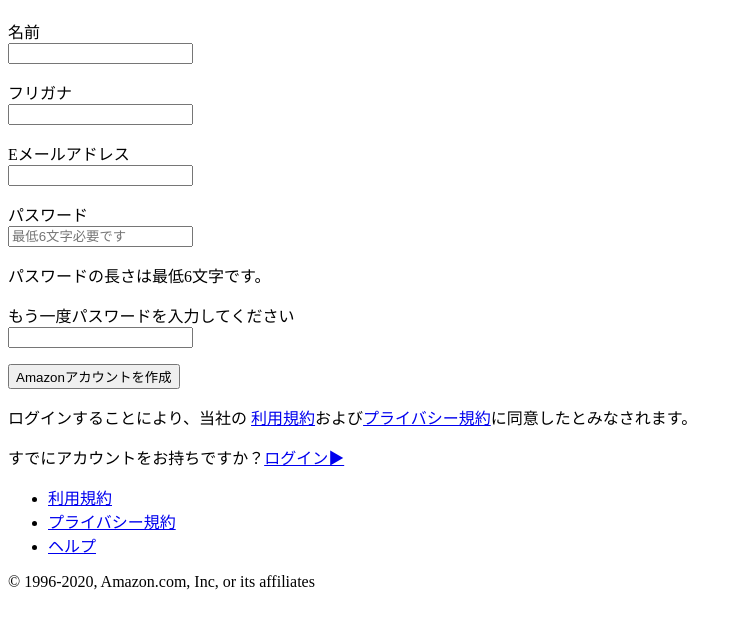
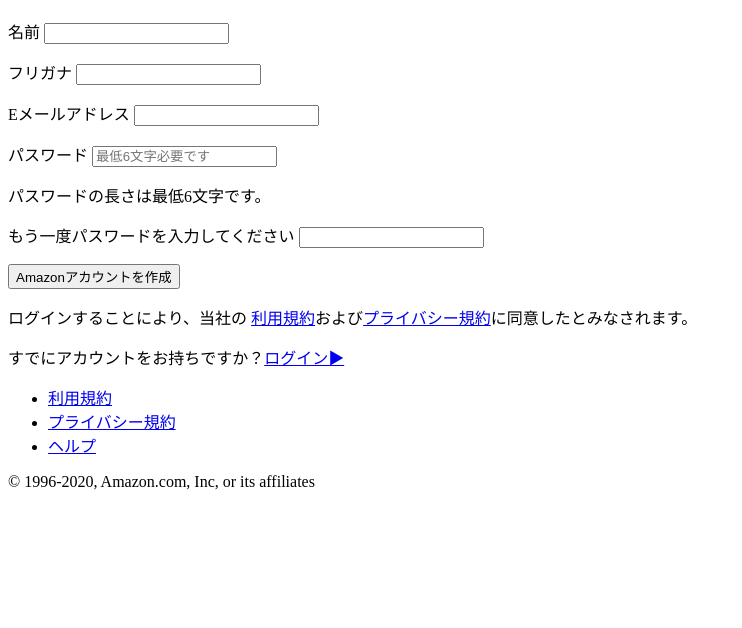
Before and after one commit to CUBE-136/amazon, a plain HTML site: page index.html in a window 1280 px wide. Shown: the part 110-738 px from the top of the page, without its empty margins (0-742 px from the left). Drawn offline with Linux system fonts and the light colour scheme.

Commit message:
改行修正

```diff
--- a/index.html
+++ b/index.html
@@ -18,12 +18,27 @@
         <h1>アカウントを作成</h1>
         <!-- form -->
         <form action="#">
-          <p class="form"><label for="name-field">名前</label><br><input type="text" name="name" id="name-field"></p>
-          <p class="form"><label for="name-field2">フリガナ</label><br><input type="text" name="name2" id="name-field2"></p>
-          <p class="form"><label for="email-field">Eメールアドレス</label><br><input type="text" name="email" id="email-field"></p>
-          <p class="form"><label for="pw-field">パスワード</label><br><input type="password" name="pw" id="pw-field" placeholder="最低6文字必要です"></p>
+          <p class="form">
+            <label for="name-field">名前</label>
+            <input type="text" name="name" id="name-field">
+          </p>
+          <p class="form">
+            <label for="name-field2">フリガナ</label>
+            <input type="text" name="name2" id="name-field2">
+          </p>
+          <p class="form">
+            <label for="email-field">Eメールアドレス</label>
+            <input type="text" name="email" id="email-field">
+          </p>
+          <p class="form">
+            <label for="pw-field">パスワード</label>
+            <input type="password" name="pw" id="pw-field" placeholder="最低6文字必要です">
+          </p>
           <p class="minimum">パスワードの長さは最低6文字です。</p>
-          <p class="form"><label for="pw-field2">もう一度パスワードを入力してください</label><br><input type="password" name="pw2" id="pw-field2"></p>
+          <p class="form">
+            <label for="pw-field2">もう一度パスワードを入力してください</label>
+            <input type="password" name="pw2" id="pw-field2">
+          </p>
           <!-- create -->
           <p class="create">
             <input type="submit" name="create" value="Amazonアカウントを作成">
@@ -33,7 +48,9 @@
         <p>
           ログインすることにより、当社の <a href="#">利用規約</a>および<a href="#">プライバシー規約</a>に同意したとみなされます。
         </p>
-        <p class="login"> すでにアカウントをお持ちですか？<a href="#">ログイン▶︎</a></p>
+        <p class="login">
+          すでにアカウントをお持ちですか？<a href="#">ログイン▶︎</a>
+        </p>
       </div><!-- /forms -->
       <div class="regulations">
         <ul>
```
